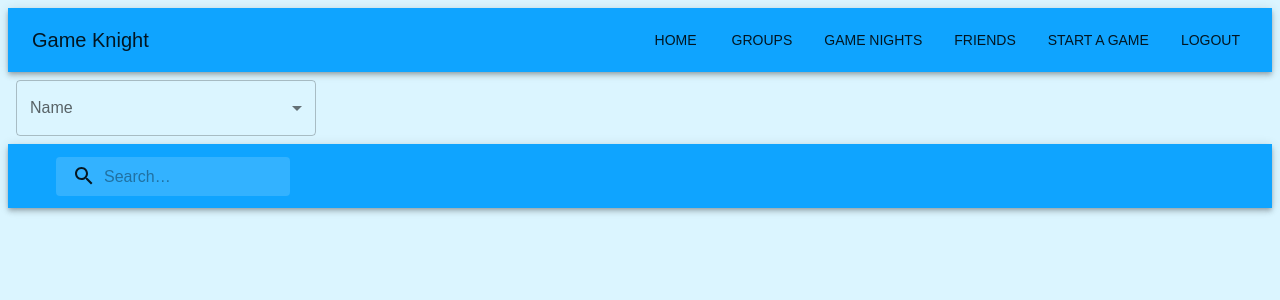
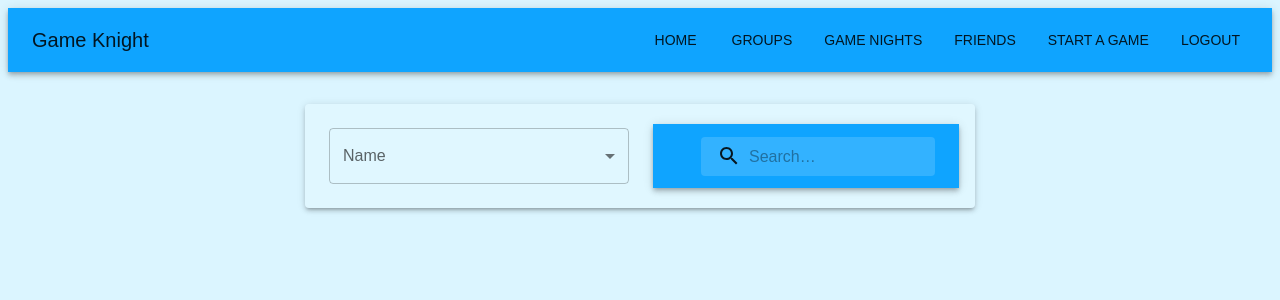
Before and after one commit to 4L00P/game-knight-legacy, a React app: page /friends in a window 1280 px wide. Shown: the top 300 px of the page. Built offline with nearby package versions, Linux system fonts and the light colour scheme; a web font is replaced by a local one.

Commit message:
Created a container so that both friendsList and friendsSearch are in the same container on page. Still need to pseudocode imports and what they do

```diff
--- a/src/client/views/Friend.jsx
+++ b/src/client/views/Friend.jsx
@@ -1,17 +1,33 @@
 import React from 'react';
 import { useState } from 'react';
+import { styled, alpha } from '@mui/material/styles';
 
+import Paper from '@mui/material/Paper';
 import Navbar from '../components/Navbar';
 import FriendsList from '../components/group-friends-components/FriendsList';
 import FriendsSearch from '../components/group-friends-components/FriendsSearch';
+
+const Container = styled(Paper)(({ theme }) => ({
+  display: 'flex', // put them side by side
+  flexDirection: 'row', // change to 'column' if you want them stacked
+  alignItems: 'center',
+  padding: theme.spacing(2),
+  gap: theme.spacing(2),
+  backgroundColor: alpha(theme.palette.common.white, 0.15),
+  borderRadius: theme.shape.borderRadius,
+  width: 'fit-content',
+  margin: '2rem auto',
+}));
 
 export default function Friends() {
   return (
     <div>
       <Navbar />
-      <FriendsList />
-      <FriendsSearch />
+      <Container elevation={3}>
+        <FriendsList />
+        <FriendsSearch />
 
+      </Container>
     </div>
   );
 }
```
